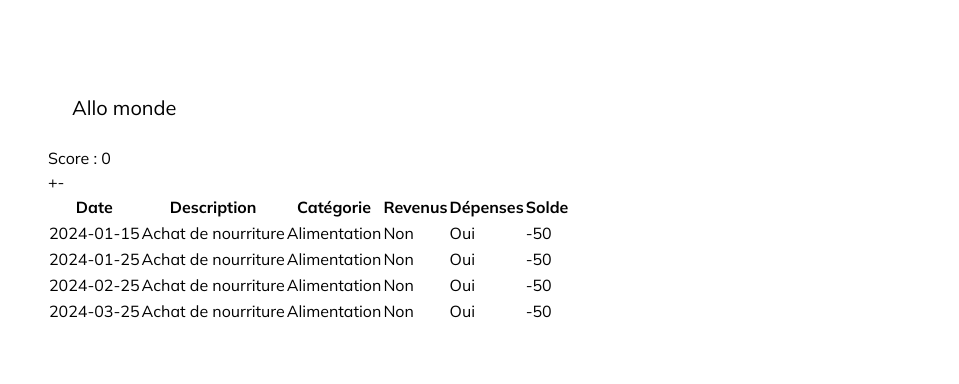
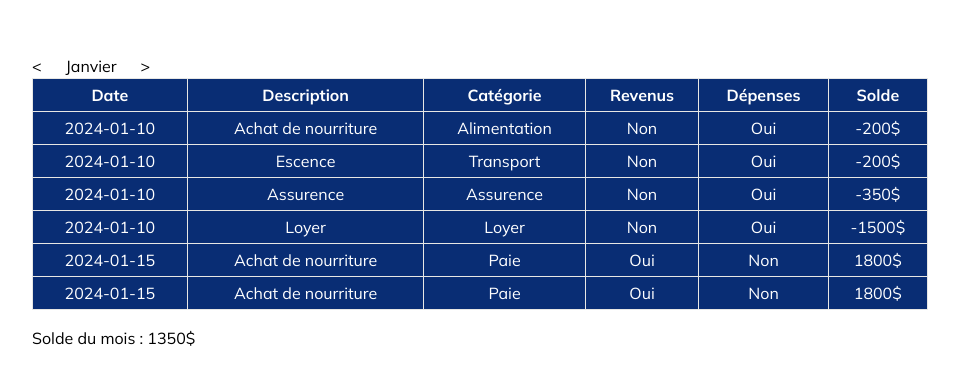
Before and after one commit to mattheri/academoney, a Next.js app: page /paymentSchedule in a window 1280 px wide. Shown: the part 138-522 px from the top of the page, without its empty margins (160-1119 px from the left). Built offline with nearby package versions, Linux system fonts and the light colour scheme.

Commit message:
mise en place du style

```diff
--- a/paymentSchedule/components/PaymentScheduleScreen.tsx
+++ b/paymentSchedule/components/PaymentScheduleScreen.tsx
@@ -7,23 +7,49 @@ import { Payment } from "../mockPaymentSchedule";
 import { useState } from "react";
 
 export const PaymentScheduleScreen = () =>{
-    const [score, setScore] = useState(0);
+    const [numberMonth, setNumberMonth] = useState(0);
 
-    const increaseScore = () =>{
-        setScore(score + 1);
+    const maxMonths = Payment.length - 1;
+
+    const numberMonthLimit = (numberMonth: number)=>{
+        if(numberMonth < 0){
+            return 0;
+        }else if (numberMonth > maxMonths) {
+            return maxMonths;
+        }
+        return numberMonth;
+    };
+
+    const increaseNumberMonth = () =>{
+        setNumberMonth(prevNumberMonth => numberMonthLimit(prevNumberMonth + 1));
     }
 
-    const decreaseScore = () =>{
-        setScore(score - 1);
+    const decreaseNumberMonth = () =>{
+        setNumberMonth(prevNumberMonth => numberMonthLimit(prevNumberMonth - 1));
     }
 
+    const filteredPayments = Payment.filter(payment =>parseInt(payment.id) === numberMonth);
+    const monthName = Payment.find(payment =>parseInt (payment.id) === numberMonth)?.name;
+
+    const monthSummary = () => {
+        return filteredPayments.reduce((sum, payment) => {
+          return sum + payment.onePayment.reduce((innerSum, onePay) => innerSum + onePay.solde, 0);
+        }, 0);
+      };
+
+    const totalSolde = monthSummary();
+
     return(
-        <div className="w-full object-center p-4">
-            <h1 className="text-xl p-6">Allo monde</h1>
-            <p>Score : {score}</p>
-            <PaymentScheduleButton onClick={increaseScore}>+</PaymentScheduleButton>
-            <PaymentScheduleButton onClick={decreaseScore}>-</PaymentScheduleButton>
-            <TableComponent payments={Payment}/>
+        <div className="w-full">
+            <div className="flex">
+                <PaymentScheduleButton onClick={decreaseNumberMonth}> &lt; </PaymentScheduleButton>
+                <p className="ml-6 mr-6">{monthName}</p>
+                <PaymentScheduleButton onClick={increaseNumberMonth}> &gt; </PaymentScheduleButton>
+            </div>
+            <TableComponent payments={filteredPayments}/>
+            <div className="mt-4">
+                <p>Solde du mois : {totalSolde}$</p>
+            </div>
         </div>
     );
 };
--- a/paymentSchedule/components/TableComponent.tsx
+++ b/paymentSchedule/components/TableComponent.tsx
@@ -1,34 +1,36 @@
 import React from "react";
-import { modelPayment } from "../mockPaymentSchedule";
+import { modelMonthPayment } from "../mockPaymentSchedule";
 
 type Props = {
-  payments: modelPayment[];
+  payments: modelMonthPayment[];
 };
 
 const TableComponent: React.FC<Props> = ({ payments }) => {
   return (
-    <table>
-      <thead>
+    <table className="w-full border-collapse">
+      <thead className="bg-primary-blue text-white text-center rounded-bl-lg">
         <tr>
-          <th>Date</th>
-          <th>Description</th>
-          <th>Catégorie</th>
-          <th>Revenus</th>
-          <th>Dépenses</th>
-          <th>Solde</th>
+          <th className="p-1 border box-border border-light-gray">Date</th>
+          <th className="p-1 border box-border border-light-gray">Description</th>
+          <th className="p-1 border box-border border-light-gray">Catégorie</th>
+          <th className="p-1 border box-border border-light-gray">Revenus</th>
+          <th className="p-1 border box-border border-light-gray">Dépenses</th>
+          <th className="p-1 border box-border border-light-gray">Solde</th>
         </tr>
       </thead>
-      <tbody>
-        {payments.map((payment, index) => (
-          <tr key={index}>
-            <td>{payment.date}</td>
-            <td>{payment.description}</td>
-            <td>{payment.categories}</td>
-            <td>{payment.revenus ? "Oui" : "Non"}</td>
-            <td>{payment.depences ? "Oui" : "Non"}</td>
-            <td>{payment.solde}</td>
-          </tr>
-        ))}
+      <tbody className="bg-primary-blue text-white text-center">
+        {payments.map((payment, index) =>
+          payment.onePayment.map((onePay, subIndex) => (
+            <tr key={`${index}-${subIndex}`}>
+              <td className="p-1 border box-border border-light-gray">{onePay.date}</td>
+              <td className="p-1 border box-border border-light-gray">{onePay.description}</td>
+              <td className="p-1 border box-border border-light-gray">{onePay.categories}</td>
+              <td className="p-1 border box-border border-light-gray">{onePay.revenus ? "Oui" : "Non"}</td>
+              <td className="p-1 border box-border border-light-gray">{onePay.depences ? "Oui" : "Non"}</td>
+              <td className="p-1 border box-border border-light-gray">{onePay.solde}$</td>
+            </tr>
+          ))
+        )}
       </tbody>
     </table>
   );
--- a/paymentSchedule/components/paymentScheduleButton.tsx
+++ b/paymentSchedule/components/paymentScheduleButton.tsx
@@ -4,7 +4,7 @@ import { forwardRef } from "react";
 type Props = PropsWithRef<
     PropsWithChildren<{
         className?: string;
-        onClick: () => void; // Fonction qui augmente le score de 1
+        onClick: () => void; // Fonction qui augmente ou diminue l'id du mois de 1
     }>
 >;
 
--- a/paymentSchedule/mockPaymentSchedule.ts
+++ b/paymentSchedule/mockPaymentSchedule.ts
@@ -1,42 +1,97 @@
-import { modelPayment } from "./modelPayment";
+import { modelMonthPayment } from "./modelMonthPayment";
 
-export const Payment: modelPayment[] = [
+export const Payment: modelMonthPayment[] = [
+    {
+        id:"0",
+        name: "Janvier",
+        onePayment:[
             {
                 id: "0",
+                date: "2024-01-10",
+                description: "Achat de nourriture",
+                categories: "Alimentation",
+                revenus: false,
+                depences: true,
+                solde: -200
+            },
+            {
+                id: "0",
+                date: "2024-01-10",
+                description: "Escence",
+                categories: "Transport",
+                revenus: false,
+                depences: true,
+                solde: -200
+            },
+            {
+                id: "0",
+                date: "2024-01-10",
+                description: "Assurence",
+                categories: "Assurence",
+                revenus: false,
+                depences: true,
+                solde: -350
+            },
+            {
+                id: "0",
+                date: "2024-01-10",
+                description: "Loyer",
+                categories: "Loyer",
+                revenus: false,
+                depences: true,
+                solde: -1500
+            },
+
+            {
+                id: "1",
                 date: "2024-01-15",
+                description: "Achat de nourriture",
+                categories: "Paie",
+                revenus: true,
+                depences: false,
+                solde: 1800
+            },
+            {
+                id: "2",
+                date: "2024-01-15",
+                description: "Achat de nourriture",
+                categories: "Paie",
+                revenus: true,
+                depences: false,
+                solde: 1800
+            },
+        ],
+    },
+    {
+        id:"1",
+        name: "Février",
+        onePayment:[
+            {
+                id: "0",
+                date: "2024-02-15",
                 description: "Achat de nourriture",
                 categories: "Alimentation",
                 revenus: false,
                 depences: true,
                 solde: -50
+            }
+        ]
     },
     {
-        id: "1",
-        date: "2024-01-25",
+        id:"2",
+        name: "Mars",
+        onePayment:[
+            {
+                id: "0",
+                date: "2024-02-15",
                 description: "Achat de nourriture",
                 categories: "Alimentation",
                 revenus: false,
                 depences: true,
                 solde: -50
-    },
-    {
-        id: "2",
-        date: "2024-02-25",
-        description: "Achat de nourriture",
-        categories: "Alimentation",
-        revenus: false,
-        depences: true,
-        solde: -50
-    },
-    {
-        id: "3",
-        date: "2024-03-25",
-        description: "Achat de nourriture",
-        categories: "Alimentation",
-        revenus: false,
-        depences: true,
-        solde: -50
+            }
+        ]
     },
 ]
 
-export type { modelPayment };
+export type { modelMonthPayment };
--- /dev/null
+++ b/paymentSchedule/modelMonthPayment.ts
@@ -0,0 +1,7 @@
+import { modelOnePayment } from "./modelOnePayment";
+
+export interface modelMonthPayment {
+    id: string,
+    name: string,
+    onePayment: modelOnePayment[],
+}
--- a/paymentSchedule/modelPayment.ts
+++ b/paymentSchedule/modelOnePayment.ts
@@ -1,4 +1,4 @@
-export interface modelPayment {
+export interface modelOnePayment {
     id: string,
     date: string,
     description: string,
```
Also changed, not shown: tailwind.config.ts (line endings or trailing spaces). Lines whose indentation alone changed are shown as unchanged.
